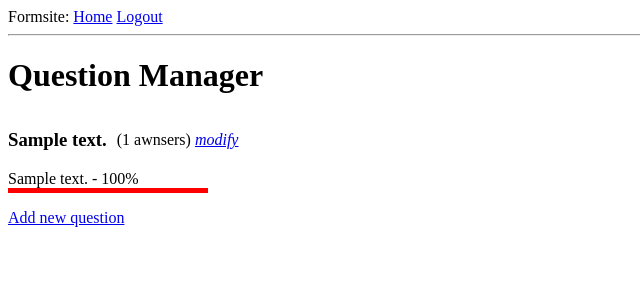
After one commit to logicguy1/School-tasks, a Flask app: page /admin in a window 1280 px wide. The commit adds this page. Shown: the top 300 px of the page, without its empty margins (0-640 px from the left). Run offline with Flask 2, Linux system fonts and the light colour scheme; a user stored in the database is signed in; tables that the repository leaves empty hold one stand-in row (values such as "Sample post").

Commit message:
Improved admin page (added modify and add questions)

```diff
--- a/Flask/form/app/models.py
+++ b/Flask/form/app/models.py
@@ -8,6 +8,7 @@ class User(UserMixin, db.Model):
     id = db.Column(db.Integer, primary_key=True)
     email = db.Column(db.String(120), index=True, unique=True)
     password_hash = db.Column(db.String(128))
+    admin = db.Column(db.Integer, default=lambda: 0)
     awnsers = db.relationship('Awnser', backref='author', lazy='dynamic')
 
     def set_password(self, password):
@@ -29,6 +30,25 @@ class Question(db.Model):
 
     def __repr__(self):
         return f'<Question {self.body}>'
+
+    @staticmethod
+    def count_awnsers():
+        questions = {}
+        for q in Question.query.all():
+            awnsers = {}
+            for c in q.choices.all():
+                awnsers[c.body] = 0
+            for a in q.awnsers.all():
+                if a.body not in awnsers:
+                    awnsers[a.body] = 0
+                awnsers[a.body] += 1
+
+            for k, v in awnsers.items():
+                awnsers[k] = round(v/q.awnsers.count(), 2)
+
+            questions[q] = awnsers
+
+        return questions
 
 
 class Choice(db.Model):
--- a/Flask/form/app/routes.py
+++ b/Flask/form/app/routes.py
@@ -3,15 +3,15 @@ from flask_login import current_user, login_user, logout_user, login_required
 from werkzeug.urls import url_parse
 
 from app import app, db
-from app.forms import LoginForm, RegistrationForm, DynamicQuestionForm
-from app.models import User, Awnser
+from app.forms import LoginForm, RegistrationForm, DynamicQuestionForm, AdminAddForm, AdminEditSelectForm
+from app.models import User, Awnser, Question, Choice
 
 
 @app.route('/', methods=["GET", "POST"])
 @app.route('/index', methods=["GET", "POST"])
 @login_required
 def index():
-    if current_user.awnsers.first() is not None:
+    if current_user.awnsers.first() is not None and current_user.admin == 0:
         flash("Du har allerede svaret.")
         return redirect(url_for('completed'))
 
@@ -35,6 +35,79 @@ def index():
 @app.route('/completed')
 def completed():
     return render_template('complete.html', title='Tak for hjælpen!')
+
+
+@app.route('/admin')
+@login_required
+def admin():
+    if current_user.admin != 1:
+        return redirect(url_for("index"))
+
+    return render_template('admin.html', title="Admin", awnsers=Question.count_awnsers(), round=round)
+
+
+@app.route('/admin/add', methods=["GET", "POST"])
+@login_required
+def add_question():
+    if current_user.admin != 1:
+        return redirect(url_for("index"))
+
+    form = AdminAddForm()
+
+    if form.validate_on_submit():
+        q = Question(body=form.title.data, type=form.type.data)
+        db.session.add(q)
+        db.session.commit()
+        return redirect(url_for("admin"))
+
+    return render_template('add_question.html', title="Admin", form=form)
+
+
+@app.route('/admin/modify', methods=["GET", "POST"])
+@login_required
+def modify():
+    if current_user.admin != 1:
+        return redirect(url_for("index"))
+
+    args = request.args
+    q = Question.query.filter_by(id=args["question"]).first_or_404()
+    print(q)
+    if q.type == "SelectField":
+        form = AdminEditSelectForm()
+        c = [i.body for i in q.choices.all()]
+
+        if form.validate_on_submit():
+            q.body = form.title.data
+            for i, old_item in zip(range(1,5,1), c+[""]*(4-len(c))):
+                print(old_item)
+                item = Choice.query.filter_by(question_id=q.id, body=old_item) if old_item != "" else ""
+                new = getattr(form, f"feild{i}").data
+                # A feild has been updated
+                if new != "" and item != "":
+                    item.body = new
+                # A feild has been removed
+                elif new == "" and item != "":
+                    q.awnsers.filter_by(body=old_item).delete()
+                    item.delete()
+                # A feild has been created
+                elif new != "" and item == "":
+                    new_item = Choice(body=new, question_id=q.id)
+                    db.session.add(new_item)
+
+            db.session.commit()
+
+            return redirect(url_for("admin"))
+
+        form.title.data = q.body
+        for i, item in zip(range(1,5,1), c+[""]*(4-len(c))):
+            getattr(form, f"feild{i}").data = item
+
+        return render_template('edit_question.html', title="Admin", form=form)
+
+
+    return redirect(url_for("admin"))
+
+
 
 @app.route('/login', methods=["GET", "POST"])
 def login():
--- /dev/null
+++ b/Flask/form/app/templates/admin.html
@@ -0,0 +1,24 @@
+{% extends "base.html" %}
+
+{% block content %}
+  <h1 style="margin-bottom:0;">Question Manager</h1>
+  <p>
+    {% for q, awns in awnsers.items() %}
+      <!-- Question title -->
+      <div style="display:flex;gap:10px;">
+        <h3 style="margin-bottom:10px;">{{ q.body }}</h3>
+        <span style="line-height:60px;">({{ q.awnsers.count() }} awnsers) <a href="{{ url_for('modify', question=q.id) }}"><i>modify</i></a></span>
+      </div>
+
+      {% for sub, proc in awns.items() %}
+        <span>{{ sub }} - {{ round(proc*100) }}%</span>
+        <!-- Procent bar to show stuffs ykyk-->
+        <div style="width:200px;background-color:lightgray;margin-bottom:5px;">
+          <div style="width:{{ proc*200 }}px;background-color:red;height:5px;"></div>
+        </div>
+      {% endfor %}
+
+    {% endfor %}
+  </p>
+  <a href="{{ url_for('add_question') }}">Add new question</a>
+{% endblock %}
--- a/Flask/form/app/templates/complete.html
+++ b/Flask/form/app/templates/complete.html
@@ -3,4 +3,5 @@
 {% block content %}
   <h1>Tak for hjælpen</h1>
   <p>Dine dataer er blevet registeret.</p>
+  <p>Here! Take a cookie :3</p>
 {% endblock %}
```
Also changed, not shown: Flask/form/app/forms.py (+17 -0 lines), Flask/form/app/templates/add_question.html (added, +23 -0 lines), Flask/form/app/templates/edit_question.html (added, +45 -0 lines), Flask/form/migrations/versions/fc95310a6b1a_.py (renamed from Flask/form/migrations/versions/2cf1641c32f1_.py, +4 -3 lines), Flask/form/app/app.db.
